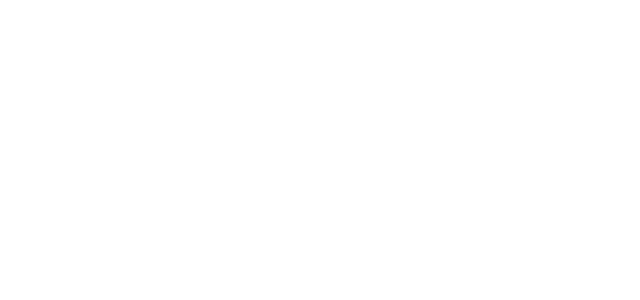
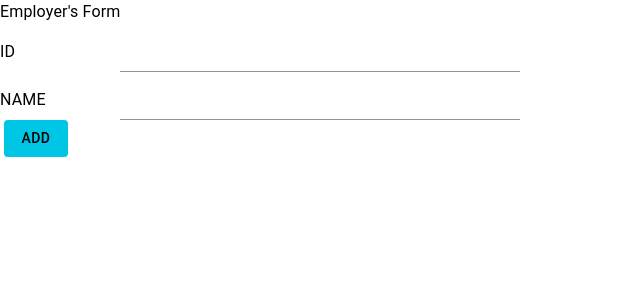
Before and after one commit to BhathiyaPrasad/Employee-Management-System, a React (Create React App) app: page /employer in a window 1280 px wide. Before the commit this address had no page. Shown: the top 300 px of the page, without its empty margins (0-640 px from the left). Built offline with nearby package versions, Linux system fonts and the light colour scheme.

Commit message:
Create sample data array for two user to test the project

```diff
--- a/src/App.js
+++ b/src/App.js
@@ -1,12 +1,15 @@
-
+import { useNavigate } from 'react-router-dom';
 import './App.css';
 
 function App() {
+
+   const navigate = useNavigate ();
+
   return (
     <div className="App">
       <header className="App-header">
        <h1>Employee Management System</h1>
-       <button className="employers-button">Employers</button>
+       <button className="employers-button" onClick={() => navigate('/employer')}>Employers</button>
       </header>
     </div>
   );
--- /dev/null
+++ b/src/UsersTable.js
@@ -0,0 +1,19 @@
+import { Paper, Table, TableBody, TableCell, TableContainer, TableHead, TableRow } from "@mui/material";
+
+const UsersTable = props => {
+   <TableContainer component={Paper}>
+       <Table>
+        <TableHead>
+            <TableRow>
+                <TableCell>ID</TableCell>
+                <TableCell>NAME</TableCell>
+                <TableCell>POSITION</TableCell>
+            </TableRow>
+        </TableHead>
+        <TableBody>
+
+        </TableBody>
+       </Table>
+   </TableContainer>
+}
+export default UsersTable;
--- a/src/employerform.js
+++ b/src/employerform.js
@@ -1,6 +1,6 @@
 import { Button,Grid, Input, Typography } from "@mui/material";
 
-const employerform = props => {
+const EmployerForm = props => {
   return (
     <Grid
     container
@@ -69,7 +69,7 @@
         marginBottom:"20px",
         backgroundColor:"#00c6e6",
         color:"black",
-        marginLeft:"15px",
+        marginLeft:"20px",
         marginRight:"20px",
         "&:hover":{
             opacity:"0.7",
@@ -77,9 +77,10 @@
         }
     }}
 
-    ></Button>
+    >ADD</Button>
+
     </Grid>
   );
 }
 
-export default employerform;
+export default EmployerForm;
--- a/src/employers.js
+++ b/src/employers.js
@@ -1,9 +1,29 @@
-const employers = () => {
+import { Box } from '@mui/material';
+import EmployerForm from './EmployerForm';
+import UsersTable from './UsersTable';
+const users = [
+   {
+    id: 1,
+    Name: 'Bhathiya',
+   },
+   {
+    id: 1,
+    Name: 'Prasad',
+   }
+];
+
+
+
+const Employers = () => {
 
  return (
-<employerform />
+<Box>
+<EmployerForm />
+<UsersTable />
+</Box>
+
  );
 
 
 }
-export default employers;
+export default Employers;
--- a/src/index.js
+++ b/src/index.js
@@ -4,7 +4,7 @@
 import App from './App';
 import reportWebVitals from './reportWebVitals';
 import { BrowserRouter, Route, Routes } from 'react-router-dom';
-import employers from './employers';
+import Employers from './Employers';
 
 
 
@@ -14,7 +14,7 @@
 <BrowserRouter>
 <Routes>
 <Route path = '/' element={<App />} />
-<Route path = '/employers' element={<employers />} />
+<Route path = '/employer' element={<Employers />} />
 </Routes>
 </BrowserRouter>
 );
```
Also changed, not shown: 1 other file (tests, documents, lock files or other folders).
